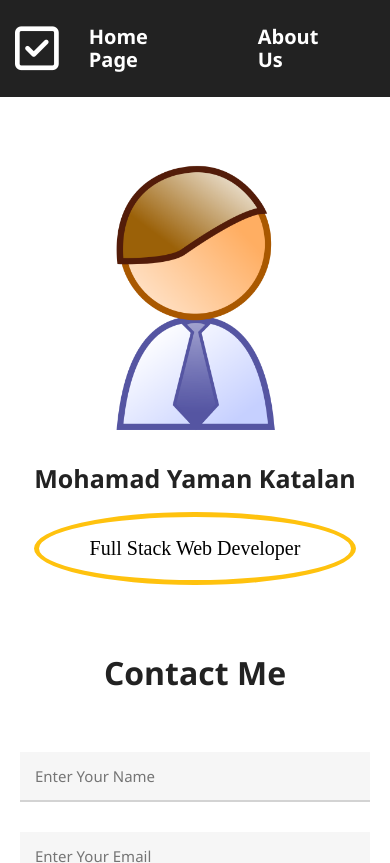
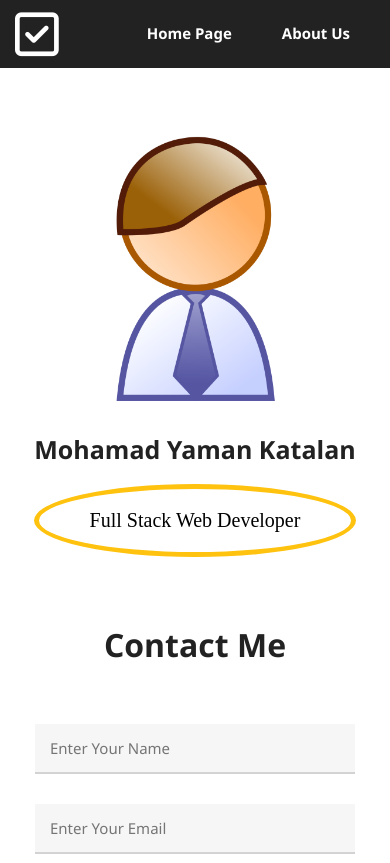
Before and after one commit to Yaman-Katalan/todo-project, a plain HTML site: page about.html in a window 390 px wide. Shown: the top 863 px of the page. Drawn offline with Linux system fonts and the light colour scheme.

Commit message:
committed

```diff
--- a/CSS/style.css
+++ b/CSS/style.css
@@ -18,6 +18,20 @@
 
 html {
     scroll-behavior: smooth;
+}
+
+::-webkit-scrollbar {
+    background-color: var(--main-color);
+    /* width: 15px; */
+    /* height: 10px; */
+}
+
+::-webkit-scrollbar-thumb {
+    background: #7b5d05;
+}
+
+::-webkit-scrollbar-thumb:hover {
+    background-color: var(--color-one);
 }
 
 a {
@@ -87,6 +101,13 @@ header .container ul li {
     padding: 25px 30px;
     position: relative;
     transition: 0.3s;
+    text-align: center;
+}
+
+@media (max-width: 768px) {
+    header .container ul li {
+        padding: 25px;
+    }
 }
 
 header .container ul li:hover {
@@ -115,9 +136,16 @@ header .container ul li:hover a {
 header .container ul li a {
     color: white;
     font-size: 20px;
+    /* text-align: center; */
     font-weight: bold;
     font-family: 'Segoe UI', Tahoma, Geneva, Verdana, sans-serif;
     transition: 0.3s;
+}
+
+@media (max-width: 768px) {
+    header .container ul li a {
+        font-size: 15px;
+    }
 }
 
 
@@ -271,7 +299,7 @@ header .container ul li a {
 
     @media (max-width: 768px) {
         form div input {
-            width: 350px;
+            width: 320px;
         }
     }
 
@@ -316,7 +344,7 @@ header .container ul li a {
 
     @media (max-width: 768px) {
         form .textarea textarea {
-            width: 350px;
+            width: 320px;
         }
     }
 
@@ -407,13 +435,13 @@ footer {
     display: flex;
     justify-content: center;
     align-items: center;
-    border-bottom: 3px solid transparent;
+    border-bottom: 4px solid transparent;
     transition: 0.3s;
  }
 
  footer .container ul li.social a:hover i {
     background-color: #ffc30e0c;
-    border-color: #ffc20e;
+    border-color: white;
     color: #ffc20e;
 
  }
```
